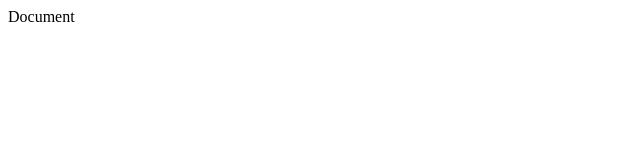
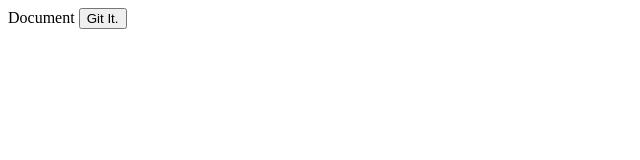
Before and after one commit to bethvanderhoek/first-project, a plain HTML site: page index.html in a window 1280 px wide. Shown: the whole page, without its empty margins (0-640 px from the left). Drawn offline with Linux system fonts and the light colour scheme.

Commit message:
button click, ignore log files

```diff
--- a/index.html
+++ b/index.html
@@ -6,6 +6,7 @@
         <title>Document</title>
     </head>
     <body>
+        <button onclick="gitIt()">Git It.</button>
         <script src="index.js"></script>
     </body>
 </html>
--- a/index.js
+++ b/index.js
@@ -1 +1,5 @@
-alert("Git it.")
+alert("Git it.");
+
+function gitIt() {
+    console.log("Git it.");
+}
```
Also changed, not shown: 1 other file.
